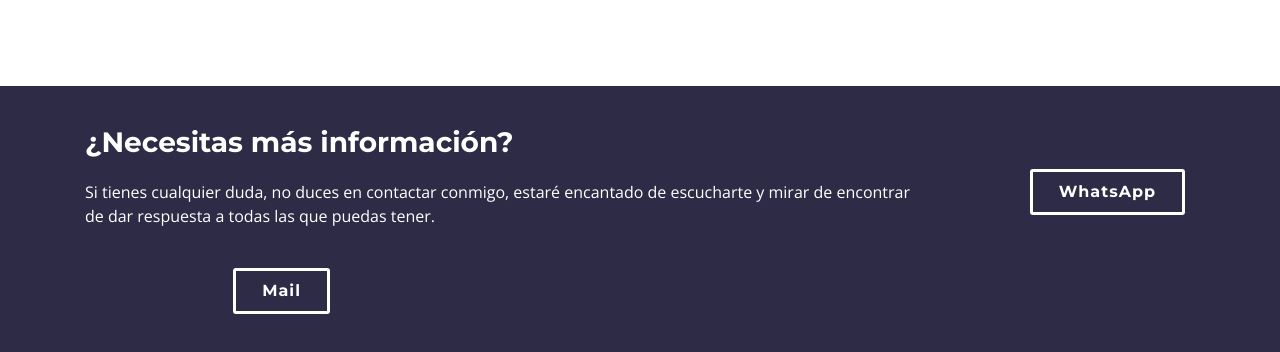
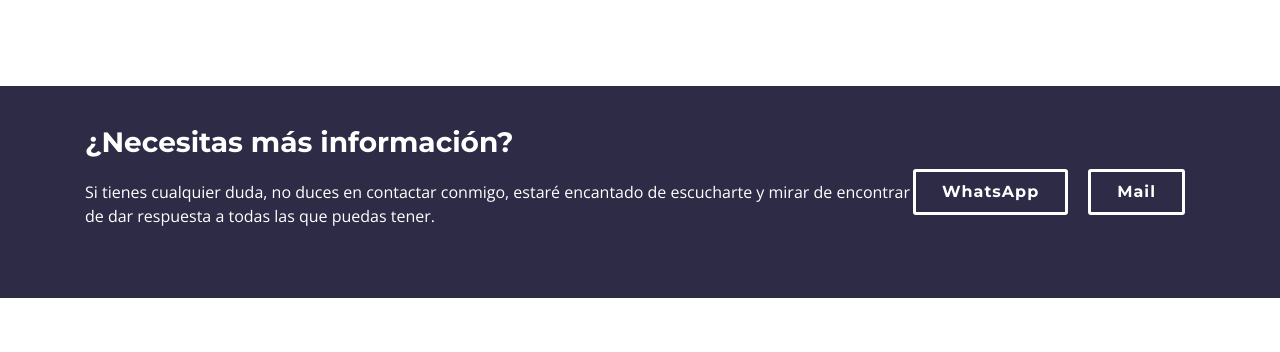
Before and after one commit to dcamarero/dcamarero.github.io, a plain HTML site: page index.html in a window 1280 px wide. Shown: the part 1545-1897 px from the top of the page. After the commit the page ends 1843 px from the top, so only its background shows below. Drawn offline with nearby package versions, Linux system fonts and the light colour scheme; files whose address does not match are found by name.

Commit message:
Update index.html

```diff
--- a/index.html
+++ b/index.html
@@ -2,7 +2,7 @@
 <html lang="es">
 <head>
   <meta charset="utf-8">
-  <title>Dani Camarero - Search Traffic SEO / SEM, CRO & UX</title>
+  <title>Dani Camarero - Search Traffic SEO/SEM, CRO & UX</title>
   <meta content="width=device-width, initial-scale=1.0" name="viewport">
   <meta content="Más de 15 años en Digital Marketing, Search Marketing & Grow Hacking. Optimización SEO/SEM, Marketplaces y desarrollos e-commerce" name="description">
 
@@ -46,7 +46,7 @@ j=d.createElement(s),dl=l!='dataLayer'?'&l='+l:'';j.async=true;j.src=
     "https://www.linkedin.com/in/dcamarero/",
     "https://danicamarero.com/"
   ],
-  "jobTitle": "Search Traffic SEO / SEM, CRO & UX",
+  "jobTitle": "Search Traffic SEO/SEM, CRO & UX",
   "worksFor": {
     "@type": "Organization",
     "name": "TOUS Jewelry"
@@ -149,7 +149,7 @@ height="0" width="0" style="display:none;visibility:hidden"></iframe></noscript>
 
           <div class="col-lg-5 col-md-6">
             <div class="about-img">
-              <img src="img/dani-camarero.jpg" alt="Dani Camarero - Search Traffic SEO / SEM, CRO & UX">
+              <img src="img/dani-camarero.jpg" alt="Dani Camarero - Search Traffic SEO/SEM, CRO & UX">
             </div>
           </div>
 
@@ -333,13 +333,10 @@ height="0" width="0" style="display:none;visibility:hidden"></iframe></noscript>
             <p class="cta-text">Si tienes cualquier duda, no duces en contactar conmigo, estaré encantado de escucharte y mirar de encontrar de dar respuesta a todas las que puedas tener.</p>
           </div>
           <div class="col-lg-3 cta-btn-container text-center">
-            <a class="cta-btn align-middle" href="https://wa.me/34629955971" target="_blank">WhatsApp</a>
-          </div>
-          <div class="col-lg-3 cta-btn-container text-center">
-            <a class="cta-btn align-middle" href="mailto:dcamarero@gmail.com" target="_blank">Mail</a>
+            <a class="cta-btn align-middle" href="https://wa.me/34629955971" target="_blank">WhatsApp</a>  <a class="cta-btn align-middle" href="mailto:dcamarero@gmail.com" target="_blank">Mail</a>
           </div>
          </div>
-       </div>
+       <!--</div>-->
     </section><!-- #call-to-action -->
 
     <!--==========================
```
